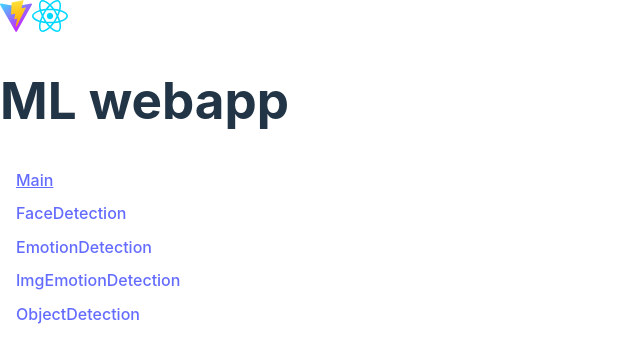
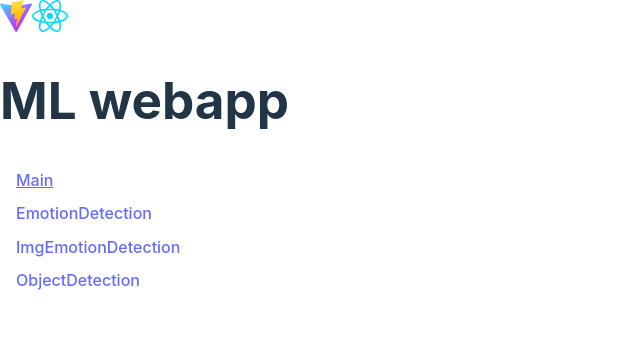
Before and after one commit to junjunguo/ml, a React (Vite) app in the folder webapp/: page / in a window 1280 px wide. Shown: the top 362 px of the page, without its empty margins (0-640 px from the left). Built offline with nearby package versions, Linux system fonts and the light colour scheme; what @jj/tf would draw is missing.

Commit message:
hide face detection

```diff
--- a/webapp/src/nav/Nav.tsx
+++ b/webapp/src/nav/Nav.tsx
@@ -9,7 +9,9 @@ export const Nav: FC = () => {
   return (
     <nav>
       <ul>
-        {Object.entries(RouterPath).map(([k, v]) => (
+        {Object.entries(RouterPath)
+          .filter(([k, v]) => [RouterPath.FaceDetection].some((p) => p !== v))
+          .map(([k, v]) => (
             <li key={k}>
               <NavLink
                 to={v}
```
Lines whose indentation alone changed are shown as unchanged.
